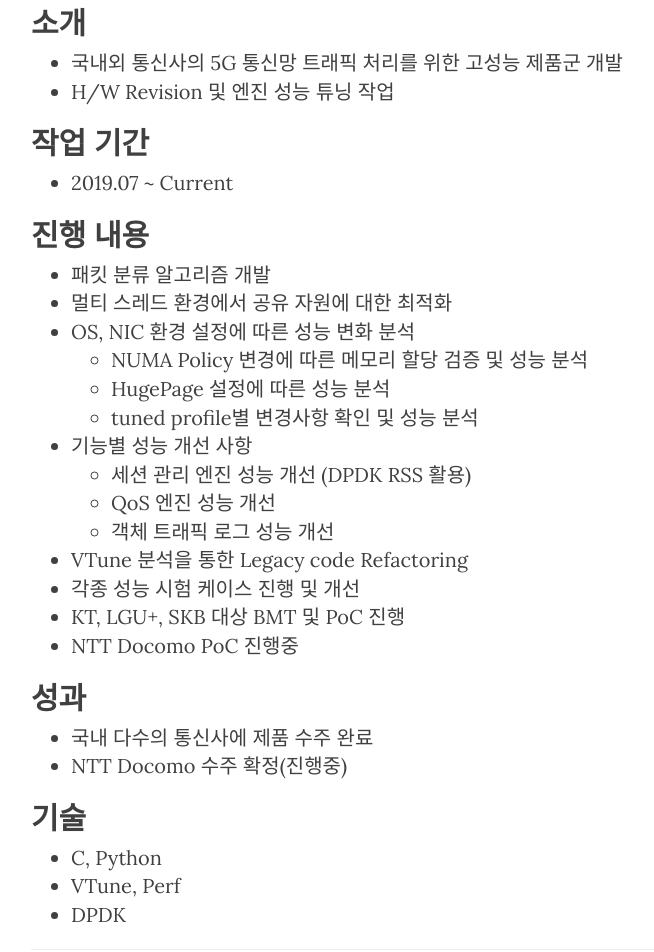
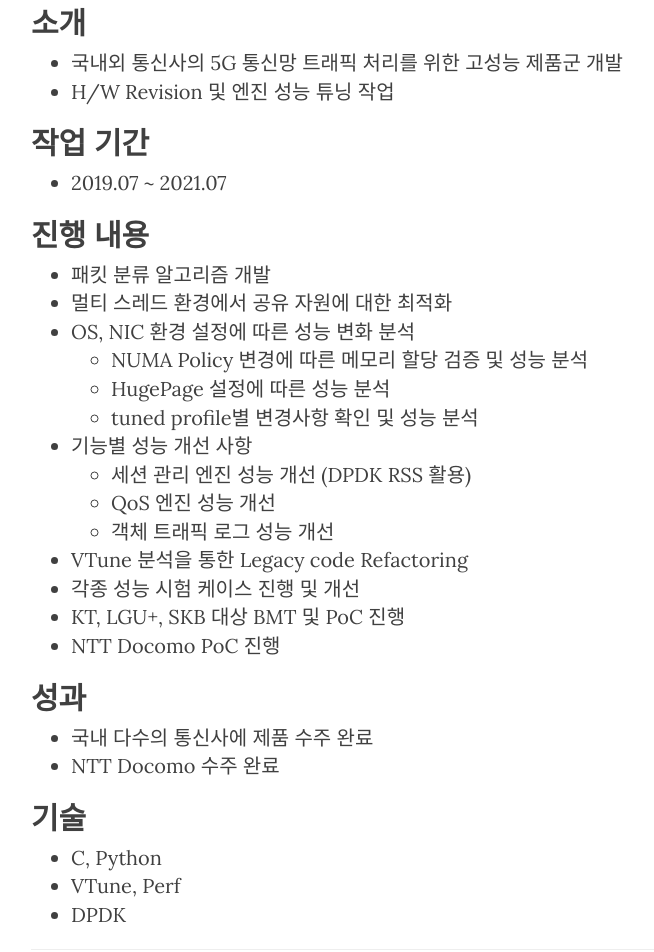
Before and after one commit to Y-JaeHyun/Y-JaeHyun.github.io, a Jekyll site: the page built from _posts/2021-06-16-5G 통신망 트래픽 처리를 위한 고성능 IPS 개발.md, in a window 1280 px wide. Shown: the part 330-1282 px from the top of the page, without its empty margins (234-888 px from the left). Built offline with Jekyll 4.4.1, drawn with Linux system fonts in a browser that asks for light colours; nearby versions of some CDN libraries; comment, search, counter and statistics services are not loaded.

```diff
--- a/_posts/2021-06-16-5G 통신망 트래픽 처리를 위한 고성능 IPS 개발.md
+++ b/_posts/2021-06-16-5G 통신망 트래픽 처리를 위한 고성능 IPS 개발.md
@@ -14,7 +14,7 @@ category: Experiences
 
 ## 작업 기간
 
-* 2019.07 ~ Current
+* 2019.07 ~ 2021.07
 
 
 ## 진행 내용
@@ -32,13 +32,13 @@ category: Experiences
 * VTune 분석을 통한 Legacy code Refactoring
 * 각종 성능 시험 케이스 진행 및 개선
 * KT, LGU+, SKB 대상 BMT 및 PoC 진행
-* NTT Docomo PoC 진행중
+* NTT Docomo PoC 진행
 
 
 ## 성과
 
 * 국내 다수의 통신사에 제품 수주 완료
-* NTT Docomo 수주 확정(진행중)
+* NTT Docomo 수주 완료
 
 
 ## 기술
```
Also changed, not shown: _posts/2021-06-27-앞으로 정리 필요한 것들.md (+1 -1 lines).
